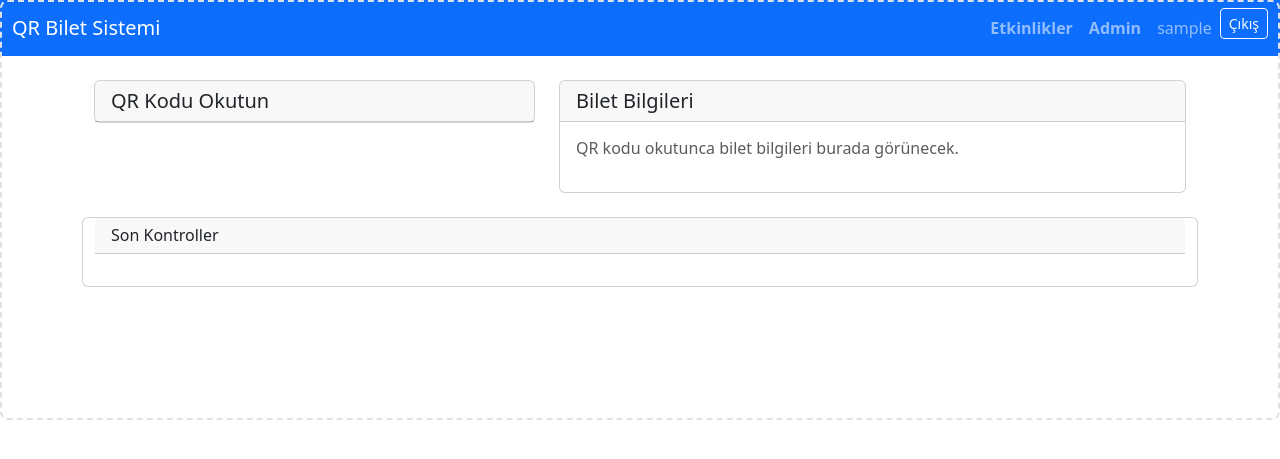
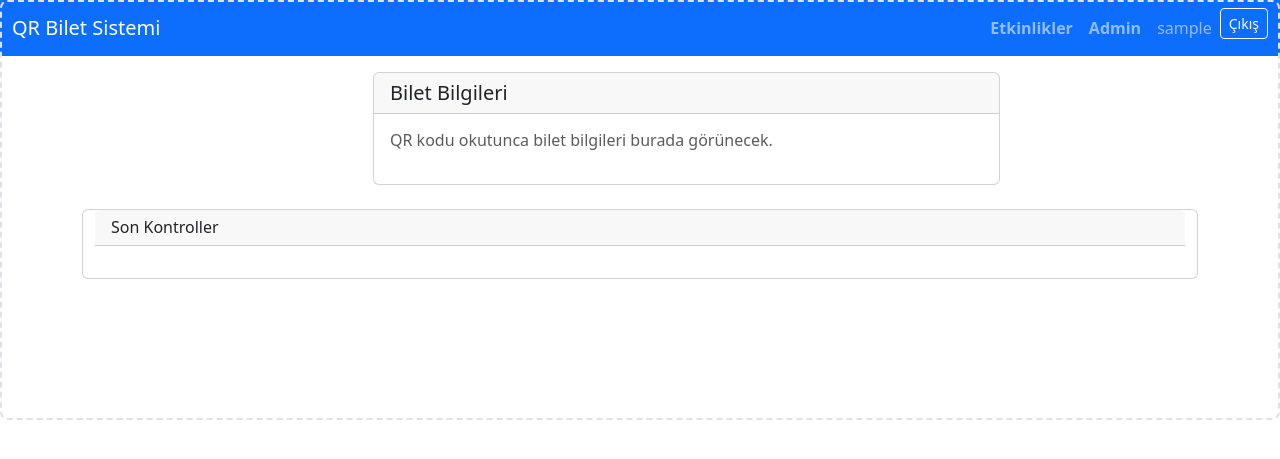
Before and after one commit to sinasehlaver/qr_ticket, a Django app: page /scanner/ in a window 1280 px wide. Shown: the top 459 px of the page. Run offline with Django 4.2, Linux system fonts and the light colour scheme; the visitor is signed in with stand-in values (Sample User, id 1); some libraries are stand-ins or nearby versions.

Commit message:
deneme 2

```diff
--- a/tickets/templates/tickets/scanner_dashboard.html
+++ b/tickets/templates/tickets/scanner_dashboard.html
@@ -6,18 +6,13 @@
 {% block title %}QR Scanner - Bilet Kontrol{% endblock %}
 
 {% block content %}
-<div class="container mt-4">
+<div class="container mt-3">
 
     <div class="row">
         <!-- QR Scanner -->
-        <div class="col-md-5">
-            <div class="card">
-                <div class="card-header">
-                    <h5 class="card-title mb-0">QR Kodu Okutun</h5>
-                </div>
-            </div>
+        <div class="col-md-3">
             <div class="card-body p-2">
-                <div id="reader" class="reader-container" width="100%"></div>
+                <div id="reader" width="100%"></div>
             </div>
         </div>
 
@@ -361,32 +356,21 @@ document.addEventListener('DOMContentLoaded', function() {
 
 <style>
 
-.reader-container {
-    width: 100%;
+#reader {
+    border: 2px dashed #dee2e6;
+    border-radius: 8px;
     aspect-ratio: 4 / 3;           /* keeps a camera-friendly box */
-    min-height: 220px;             /* smaller minimum so info area is visible */
+    min-height: 250px;             /* smaller minimum so info area is visible */
     max-height: 420px;             /* prevent very tall camera area on large screens */
     height: auto;
     overflow: hidden;
-    border-radius: 8px;
-    position: relative;
-}
-.reader-container .html5-qrcode-video,
-.reader-container video {
     width: 100% !important;
     height: 100% !important;
     object-fit: cover !important;
     display: block;
-}
-#reader {
-    border: 2px dashed #dee2e6;
-    border-radius: 8px;
-    width: 100%;
-    height: 100%;
     position: absolute; /* video fills reader-container */
     top: 0;
     left: 0;
-    transition: box-shadow 180ms ease, border-color 180ms ease;
 }
 
 .ticket-info-placeholder,
```
